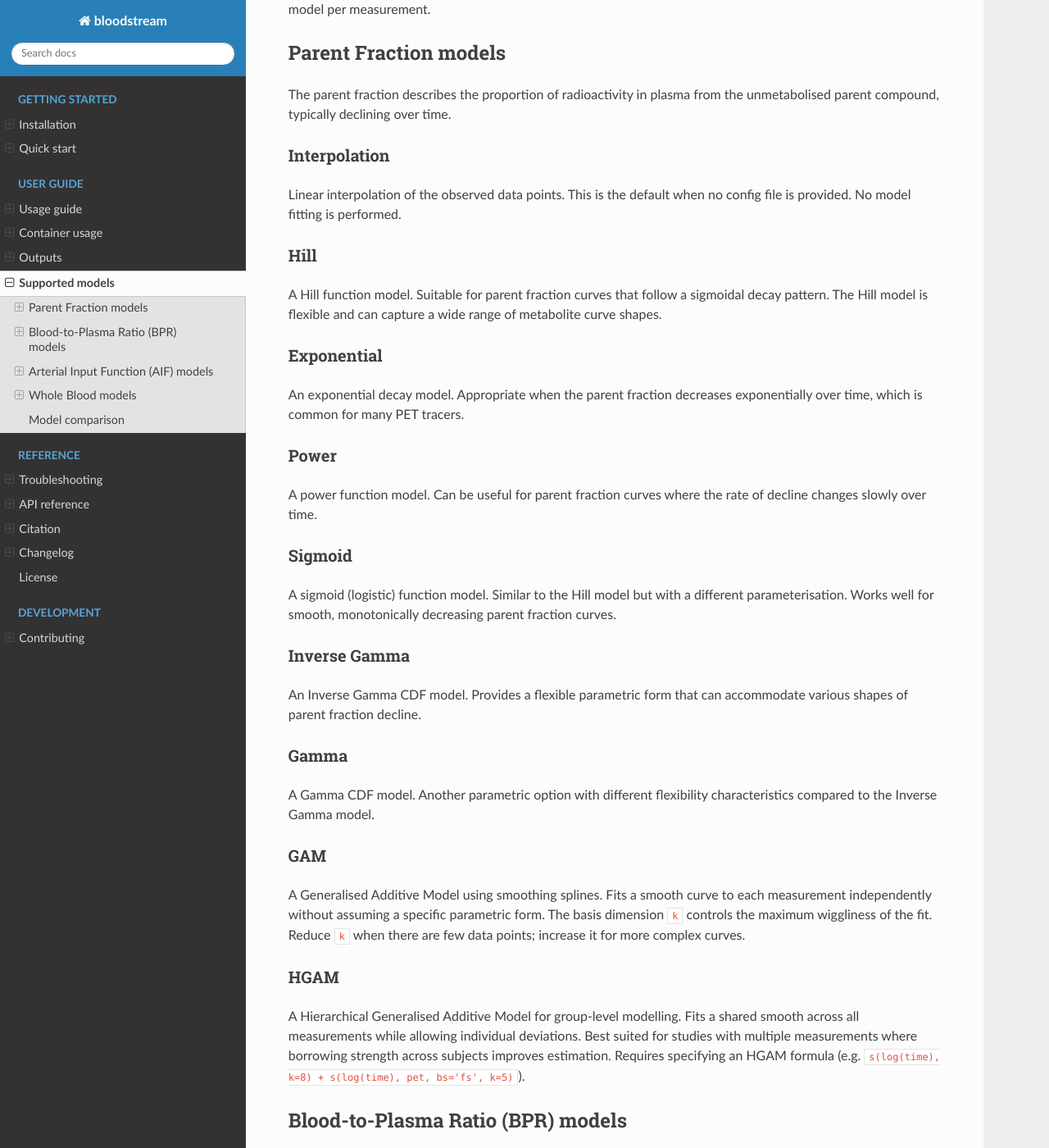
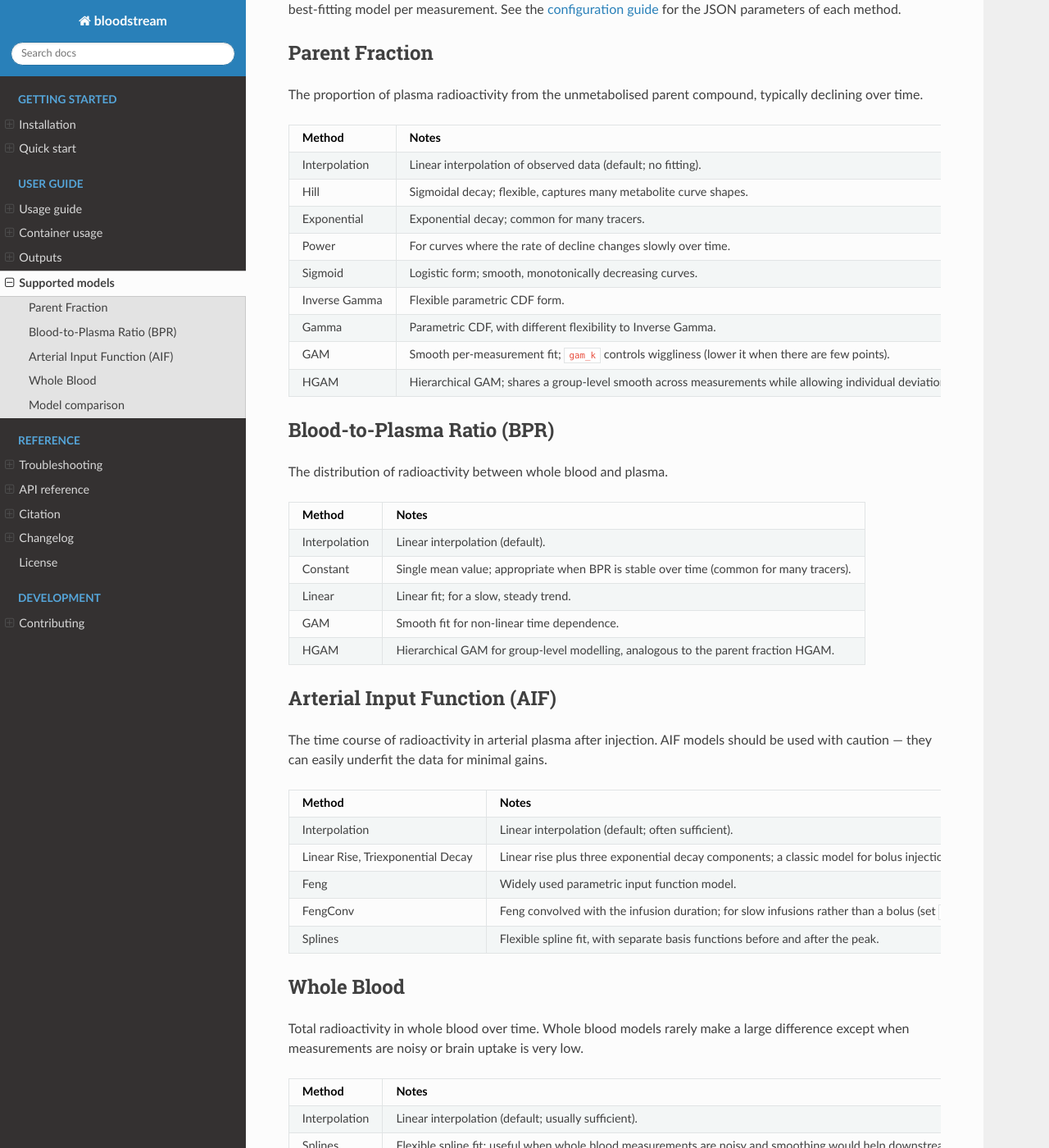
Before and after one commit to mathesong/bloodstream, a Sphinx documentation site: the page built from docs/models.md, in a window 1280 px wide and 1400 px high, scrolled down 208 px. Shown: the whole window at 82% size. Built offline with Sphinx 7.4.7 and the Read the Docs theme 3.1.0, drawn with Linux system fonts in a browser that asks for light colours; some of the changed text lies outside the part shown.

Commit message:
First trim

```diff
--- a/docs/models.md
+++ b/docs/models.md
@@ -1,114 +1,56 @@
 # Supported models
 
-bloodstream supports a range of models for each blood component. When multiple methods are specified in the configuration, bloodstream compares them using AIC (Akaike Information Criterion) and selects the best-fitting model per measurement.
+bloodstream supports a range of models for each blood component. When several methods are listed for a component, bloodstream fits each one, compares them by AIC (Akaike Information Criterion), and selects the best-fitting model per measurement. See the [configuration guide](usage/configuration.md) for the JSON parameters of each method.
 
-## Parent Fraction models
+## Parent Fraction
 
-The parent fraction describes the proportion of radioactivity in plasma from the unmetabolised parent compound, typically declining over time.
+The proportion of plasma radioactivity from the unmetabolised parent compound, typically declining over time.
 
-### Interpolation
+| Method | Notes |
+|--------|-------|
+| Interpolation | Linear interpolation of observed data (default; no fitting). |
+| Hill | Sigmoidal decay; flexible, captures many metabolite curve shapes. |
+| Exponential | Exponential decay; common for many tracers. |
+| Power | For curves where the rate of decline changes slowly over time. |
+| Sigmoid | Logistic form; smooth, monotonically decreasing curves. |
+| Inverse Gamma | Flexible parametric CDF form. |
+| Gamma | Parametric CDF, with different flexibility to Inverse Gamma. |
+| GAM | Smooth per-measurement fit; `gam_k` controls wiggliness (lower it when there are few points). |
+| HGAM | Hierarchical GAM; shares a group-level smooth across measurements while allowing individual deviations. Best when borrowing strength across subjects helps. |
 
-Linear interpolation of the observed data points. This is the default when no config file is provided. No model fitting is performed.
+## Blood-to-Plasma Ratio (BPR)
 
-### Hill
+The distribution of radioactivity between whole blood and plasma.
 
-A Hill function model. Suitable for parent fraction curves that follow a sigmoidal decay pattern. The Hill model is flexible and can capture a wide range of metabolite curve shapes.
+| Method | Notes |
+|--------|-------|
+| Interpolation | Linear interpolation (default). |
+| Constant | Single mean value; appropriate when BPR is stable over time (common for many tracers). |
+| Linear | Linear fit; for a slow, steady trend. |
+| GAM | Smooth fit for non-linear time dependence. |
+| HGAM | Hierarchical GAM for group-level modelling, analogous to the parent fraction HGAM. |
 
-### Exponential
+## Arterial Input Function (AIF)
 
-An exponential decay model. Appropriate when the parent fraction decreases exponentially over time, which is common for many PET tracers.
+The time course of radioactivity in arterial plasma after injection. AIF models should be used with caution — they can easily underfit the data for minimal gains.
 
-### Power
+| Method | Notes |
+|--------|-------|
+| Interpolation | Linear interpolation (default; often sufficient). |
+| Linear Rise, Triexponential Decay | Linear rise plus three exponential decay components; a classic model for bolus injections. |
+| Feng | Widely used parametric input function model. |
+| FengConv | Feng convolved with the infusion duration; for slow infusions rather than a bolus (set `inftime`). |
+| Splines | Flexible spline fit, with separate basis functions before and after the peak. |
 
-A power function model. Can be useful for parent fraction curves where the rate of decline changes slowly over time.
+## Whole Blood
 
-### Sigmoid
+Total radioactivity in whole blood over time. Whole blood models rarely make a large difference except when measurements are noisy or brain uptake is very low.
 
-A sigmoid (logistic) function model. Similar to the Hill model but with a different parameterisation. Works well for smooth, monotonically decreasing parent fraction curves.
-
-### Inverse Gamma
-
-An Inverse Gamma CDF model. Provides a flexible parametric form that can accommodate various shapes of parent fraction decline.
-
-### Gamma
-
-A Gamma CDF model. Another parametric option with different flexibility characteristics compared to the Inverse Gamma model.
-
-### GAM
-
-A Generalised Additive Model using smoothing splines. Fits a smooth curve to each measurement independently without assuming a specific parametric form. The basis dimension `k` controls the maximum wiggliness of the fit. Reduce `k` when there are few data points; increase it for more complex curves.
-
-### HGAM
-
-A Hierarchical Generalised Additive Model for group-level modelling. Fits a shared smooth across all measurements while allowing individual deviations. Best suited for studies with multiple measurements where borrowing strength across subjects improves estimation. Requires specifying an HGAM formula (e.g. `s(log(time), k=8) + s(log(time), pet, bs='fs', k=5)`).
-
-## Blood-to-Plasma Ratio (BPR) models
-
-The BPR describes the distribution of radioactivity between whole blood and plasma.
-
-### Interpolation
-
-Linear interpolation of the observed data points. Default method.
-
-### Constant
-
-A single mean value across all time points. Appropriate when the BPR is stable over time, which is the case for many tracers.
-
-### Linear
-
-A linear fit to the BPR over time. Suitable when there is a slow, steady trend in the BPR.
-
-### GAM
-
-A Generalised Additive Model. Appropriate for BPR curves with non-linear time dependence.
-
-### HGAM
-
-A Hierarchical GAM for group-level modelling of the BPR, analogous to the parent fraction HGAM.
-
-## Arterial Input Function (AIF) models
-
-The AIF describes the time course of radioactivity in arterial plasma after injection. AIF models should be used with caution as they can easily underfit the data for minimal gains.
-
-### Interpolation
-
-Linear interpolation of the observed data points. Default and often sufficient.
-
-### Linear Rise, Triexponential Decay
-
-A parametric model combining a linear rise phase with three exponential decay components. A classic input function model suitable for bolus injections.
-
-### Feng
-
-The Feng input function model. A widely used parametric model for arterial input functions with specific mathematical properties.
-
-### FengConv
-
-The Feng model convolved with the infusion duration. Required when the tracer was administered as a slow infusion rather than a bolus. The `inftime` parameter specifies the infusion duration in seconds.
-
-### Splines
-
-A flexible spline-based fit with separate basis functions before and after the peak. The `spline_kb`, `spline_ka_m`, and `spline_ka_a` parameters control the number of knots in different segments of the curve.
-
-## Whole Blood models
-
-The whole blood curve describes total radioactivity in whole blood over time. Models for whole blood rarely make a large difference except when measurements are noisy or brain uptake is very low.
-
-### Interpolation
-
-Linear interpolation of the observed data points. Default and usually sufficient.
-
-### Splines
-
-A flexible spline-based fit, with parameters analogous to the AIF spline model. Useful when whole blood measurements are noisy and smoothing would improve downstream pharmacokinetic modelling.
+| Method | Notes |
+|--------|-------|
+| Interpolation | Linear interpolation (default; usually sufficient). |
+| Splines | Flexible spline fit; useful when whole blood measurements are noisy and smoothing would help downstream modelling. |
 
 ## Model comparison
 
-When the configuration specifies `"Fit Individually: Choose the best-fitting model"` for the parent fraction, bloodstream automatically:
-
-1. Fits all available individual models (Hill, Exponential, Power, Sigmoid, Inverse Gamma, Gamma) to each measurement
-2. Computes AIC for each model-measurement combination
-3. Selects the model with the lowest total AIC across all measurements
-4. Applies that model to all measurements for consistency
-
-The comparison results are reported in the HTML report, including AIC values for each model.
+When the parent fraction method is set to `"Fit Individually: Choose the best-fitting model"`, bloodstream fits all individual parametric models (Hill, Exponential, Power, Sigmoid, Inverse Gamma, Gamma) to each measurement, computes AIC for each, and applies the model with the lowest total AIC across all measurements (for consistency). The AIC values are reported in the HTML report.
```
Also changed, not shown: docs/containers/singularity.md (+0 -9 lines).
